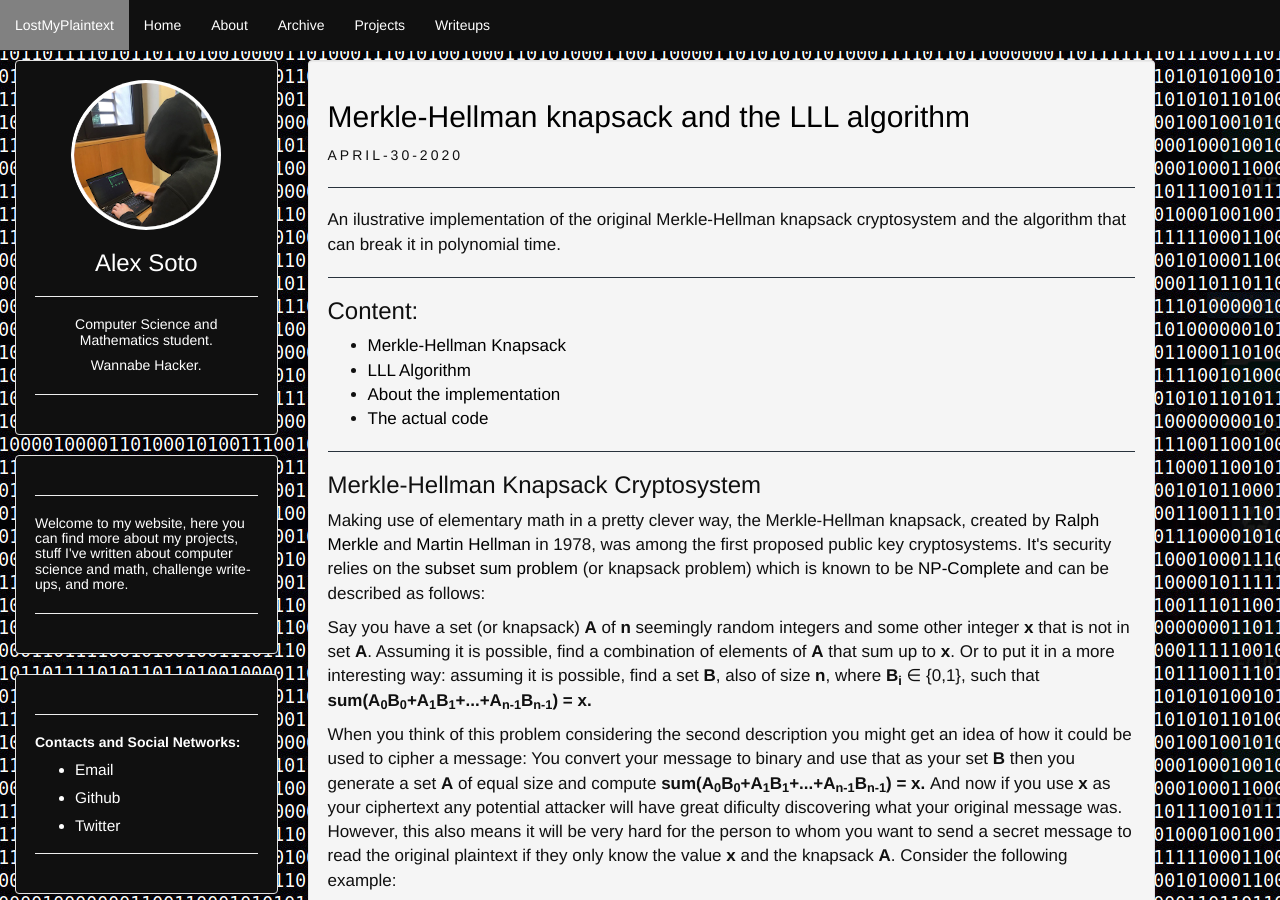
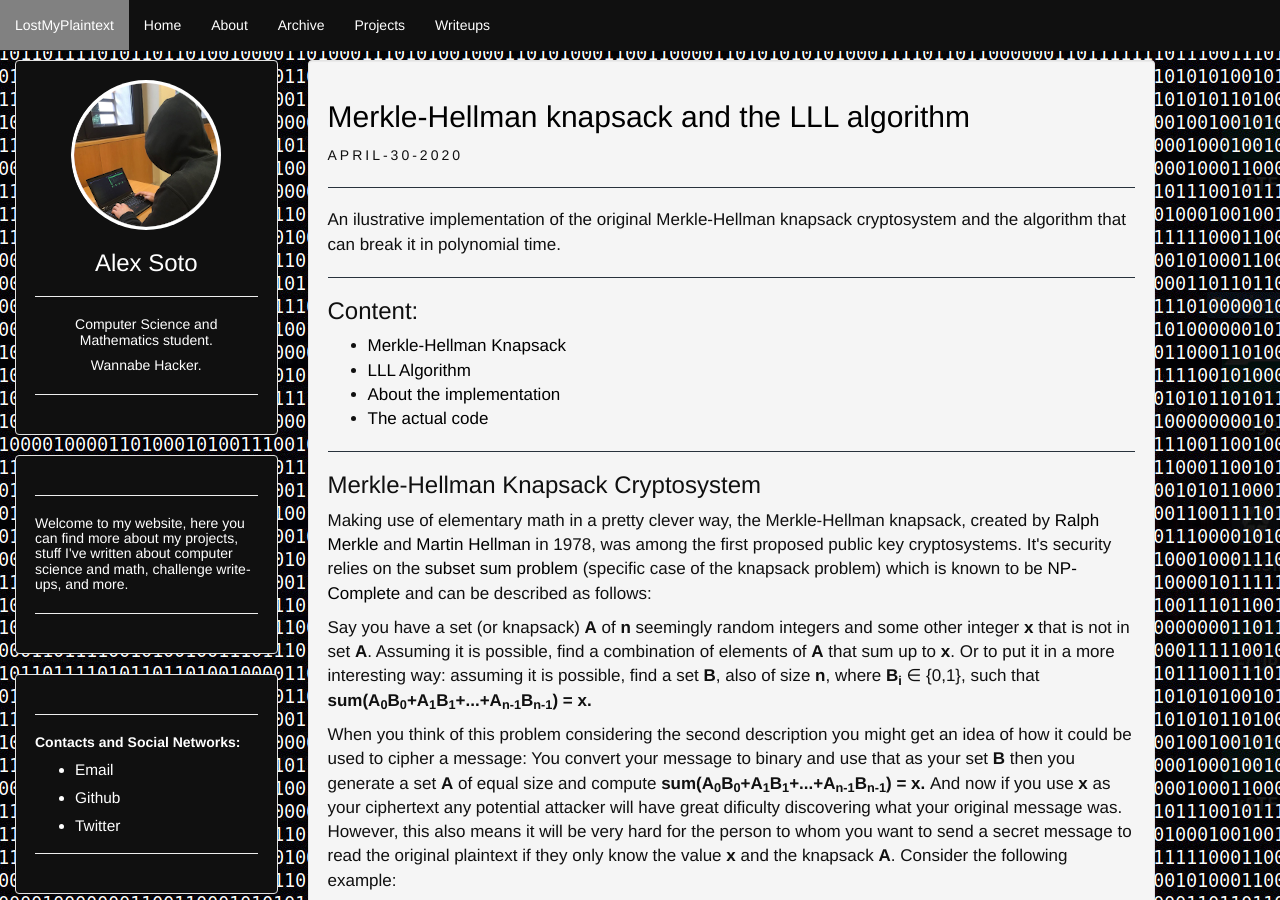
Before and after one commit to 0xA2/0xA2.github.io, a Jekyll site: the page built from _posts/2020-04-30-Merkle-Hellman-Knapsack-and-LLL.markdown, in a window 1280 px wide and 900 px high. Built offline with Jekyll 4.4.1, drawn with Linux system fonts in a browser that asks for light colours.

Commit message:
Update 2020-04-30-Merkle-Hellman-Knapsack-and-LLL.markdown

```diff
--- a/_posts/2020-04-30-Merkle-Hellman-Knapsack-and-LLL.markdown
+++ b/_posts/2020-04-30-Merkle-Hellman-Knapsack-and-LLL.markdown
@@ -21,7 +21,7 @@ categories: "Project"
 <p></p>
 <p><h3>Merkle-Hellman Knapsack Cryptosystem</h3></p>
 <p></p>
-<p>Making use of elementary math in a pretty clever way, the Merkle-Hellman knapsack, created by <a href="https://en.wikipedia.org/wiki/Ralph_Merkle">Ralph Merkle</a> and <a href="https://en.wikipedia.org/wiki/Martin_Hellman">Martin Hellman</a> in 1978, was among the first proposed public key cryptosystems. It's security relies on the <a href="https://en.wikipedia.org/wiki/Subset_sum_problem">subset sum problem</a> (or knapsack problem) which is known to be <a href="https://en.wikipedia.org/wiki/NP-complete">NP-Complete</a> and can be described as follows:</p>
+<p>Making use of elementary math in a pretty clever way, the Merkle-Hellman knapsack, created by <a href="https://en.wikipedia.org/wiki/Ralph_Merkle">Ralph Merkle</a> and <a href="https://en.wikipedia.org/wiki/Martin_Hellman">Martin Hellman</a> in 1978, was among the first proposed public key cryptosystems. It's security relies on the <a href="https://en.wikipedia.org/wiki/Subset_sum_problem">subset sum problem</a> (specific case of the knapsack problem) which is known to be <a href="https://en.wikipedia.org/wiki/NP-complete">NP-Complete</a> and can be described as follows:</p>
 <p>Say you have a set (or knapsack) <b>A</b> of <b>n</b> seemingly random integers and some other integer <b>x</b> that is not in set <b>A</b>. Assuming it is possible, find a combination of elements of <b>A</b> that sum up to <b>x</b>. Or to put it in a more interesting way: assuming it is possible, find a set <b>B</b>, also of size <b>n</b>, where <b>B<sub>i</sub></b> &#8712; {0,1}, such that <b>sum(A<sub>0</sub>B<sub>0</sub>+A<sub>1</sub>B<sub>1</sub>+...+A<sub>n-1</sub>B<sub>n-1</sub>) = x. </b></p>
 <p>When you think of this problem considering the second description you might get an idea of how it could be used to cipher a message: You convert your message to binary and use that as your set <b>B</b> then you generate a set <b>A</b> of equal size and compute <b>sum(A<sub>0</sub>B<sub>0</sub>+A<sub>1</sub>B<sub>1</sub>+...+A<sub>n-1</sub>B<sub>n-1</sub>) = x. </b> And now if you use <b>x</b> as your ciphertext any potential attacker will have great dificulty discovering what your original message was. However, this also means it will be very hard for the person to whom you want to send a secret message to read the original plaintext if they only know the value <b>x</b> and the knapsack <b>A</b>. Consider the following example:</p>
 
```
